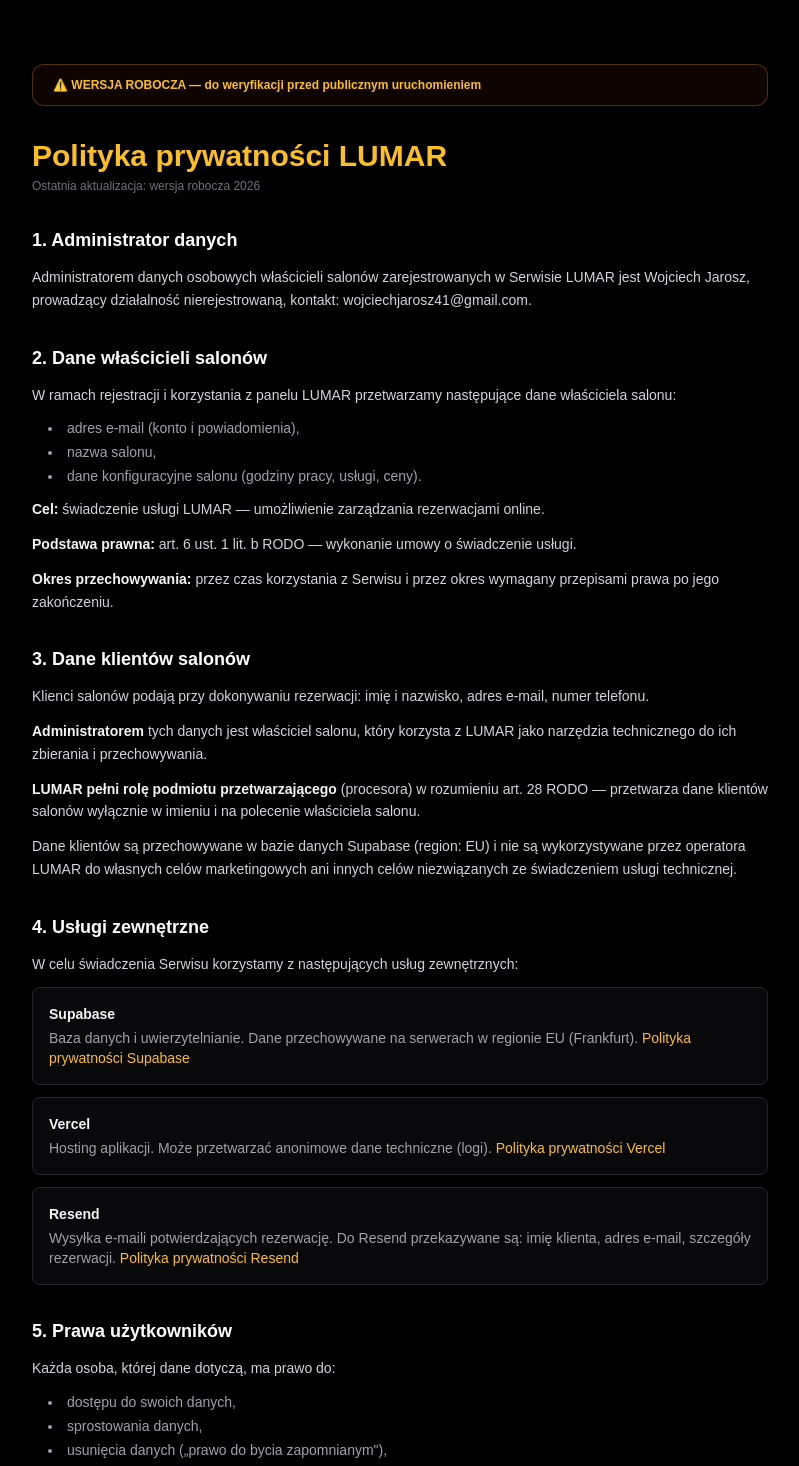
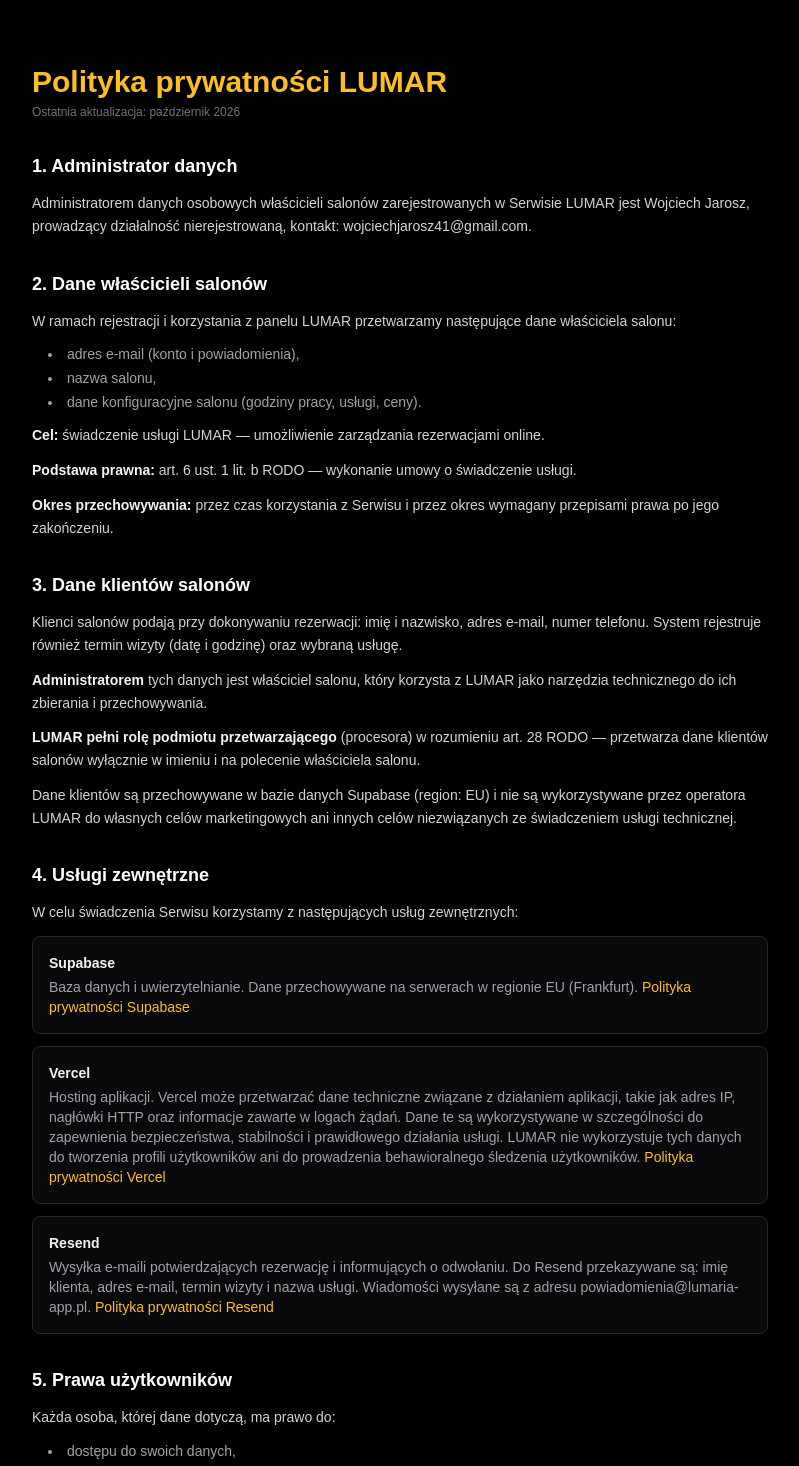
Before and after one commit to adelbertusshop/booking-app-mvp, a Next.js app: page /polityka-prywatnosci in a window 1280 px wide. Shown: the top 1466 px of the page, without its empty margins (240-1039 px from the left). Built offline with nearby package versions, Linux system fonts and the light colour scheme.

Commit message:
docs: korekty 4,5,6,7,8,10 - RODO, Resend, Vercel, banner, data

```diff
--- a/app/polityka-prywatnosci/page.tsx
+++ b/app/polityka-prywatnosci/page.tsx
@@ -3,13 +3,9 @@
     <div className="min-h-screen bg-black text-zinc-300">
       <div className="max-w-3xl mx-auto px-4 py-16 space-y-8">
 
-        <div className="border border-amber-500/30 bg-amber-950/20 rounded-xl px-5 py-3">
-          <p className="text-xs text-amber-400 font-bold">⚠️ WERSJA ROBOCZA — do weryfikacji przed publicznym uruchomieniem</p>
-        </div>
-
         <div>
           <h1 className="text-3xl font-black text-amber-400">Polityka prywatności LUMAR</h1>
-          <p className="text-xs text-zinc-500 mt-1">Ostatnia aktualizacja: wersja robocza 2026</p>
+          <p className="text-xs text-zinc-500 mt-1">Ostatnia aktualizacja: październik 2026</p>
         </div>
 
         <section className="space-y-3">
@@ -32,7 +28,7 @@
 
         <section className="space-y-3">
           <h2 className="text-lg font-bold text-white">3. Dane klientów salonów</h2>
-          <p className="text-sm leading-relaxed">Klienci salonów podają przy dokonywaniu rezerwacji: imię i nazwisko, adres e-mail, numer telefonu.</p>
+          <p className="text-sm leading-relaxed">Klienci salonów podają przy dokonywaniu rezerwacji: imię i nazwisko, adres e-mail, numer telefonu. System rejestruje również termin wizyty (datę i godzinę) oraz wybraną usługę.</p>
           <p className="text-sm leading-relaxed"><strong className="text-zinc-100">Administratorem</strong> tych danych jest właściciel salonu, który korzysta z LUMAR jako narzędzia technicznego do ich zbierania i przechowywania.</p>
           <p className="text-sm leading-relaxed"><strong className="text-zinc-100">LUMAR pełni rolę podmiotu przetwarzającego</strong> (procesora) w rozumieniu art. 28 RODO — przetwarza dane klientów salonów wyłącznie w imieniu i na polecenie właściciela salonu.</p>
           <p className="text-sm leading-relaxed">Dane klientów są przechowywane w bazie danych Supabase (region: EU) i nie są wykorzystywane przez operatora LUMAR do własnych celów marketingowych ani innych celów niezwiązanych ze świadczeniem usługi technicznej.</p>
@@ -48,11 +44,11 @@
             </div>
             <div className="bg-zinc-950 border border-zinc-800 rounded-lg p-4 text-sm space-y-1">
               <p className="font-bold text-zinc-100">Vercel</p>
-              <p className="text-zinc-400">Hosting aplikacji. Może przetwarzać anonimowe dane techniczne (logi). <a href="https://vercel.com/legal/privacy-policy" className="text-amber-400 hover:underline" target="_blank" rel="noopener noreferrer">Polityka prywatności Vercel</a></p>
+              <p className="text-zinc-400">Hosting aplikacji. Vercel może przetwarzać dane techniczne związane z działaniem aplikacji, takie jak adres IP, nagłówki HTTP oraz informacje zawarte w logach żądań. Dane te są wykorzystywane w szczególności do zapewnienia bezpieczeństwa, stabilności i prawidłowego działania usługi. LUMAR nie wykorzystuje tych danych do tworzenia profili użytkowników ani do prowadzenia behawioralnego śledzenia użytkowników. <a href="https://vercel.com/legal/privacy-policy" className="text-amber-400 hover:underline" target="_blank" rel="noopener noreferrer">Polityka prywatności Vercel</a></p>
             </div>
             <div className="bg-zinc-950 border border-zinc-800 rounded-lg p-4 text-sm space-y-1">
               <p className="font-bold text-zinc-100">Resend</p>
-              <p className="text-zinc-400">Wysyłka e-maili potwierdzających rezerwację. Do Resend przekazywane są: imię klienta, adres e-mail, szczegóły rezerwacji. <a href="https://resend.com/legal/privacy-policy" className="text-amber-400 hover:underline" target="_blank" rel="noopener noreferrer">Polityka prywatności Resend</a></p>
+              <p className="text-zinc-400">Wysyłka e-maili potwierdzających rezerwację i informujących o odwołaniu. Do Resend przekazywane są: imię klienta, adres e-mail, termin wizyty i nazwa usługi. Wiadomości wysyłane są z adresu powiadomienia@lumaria-app.pl. <a href="https://resend.com/legal/privacy-policy" className="text-amber-400 hover:underline" target="_blank" rel="noopener noreferrer">Polityka prywatności Resend</a></p>
             </div>
           </div>
         </section>
```
